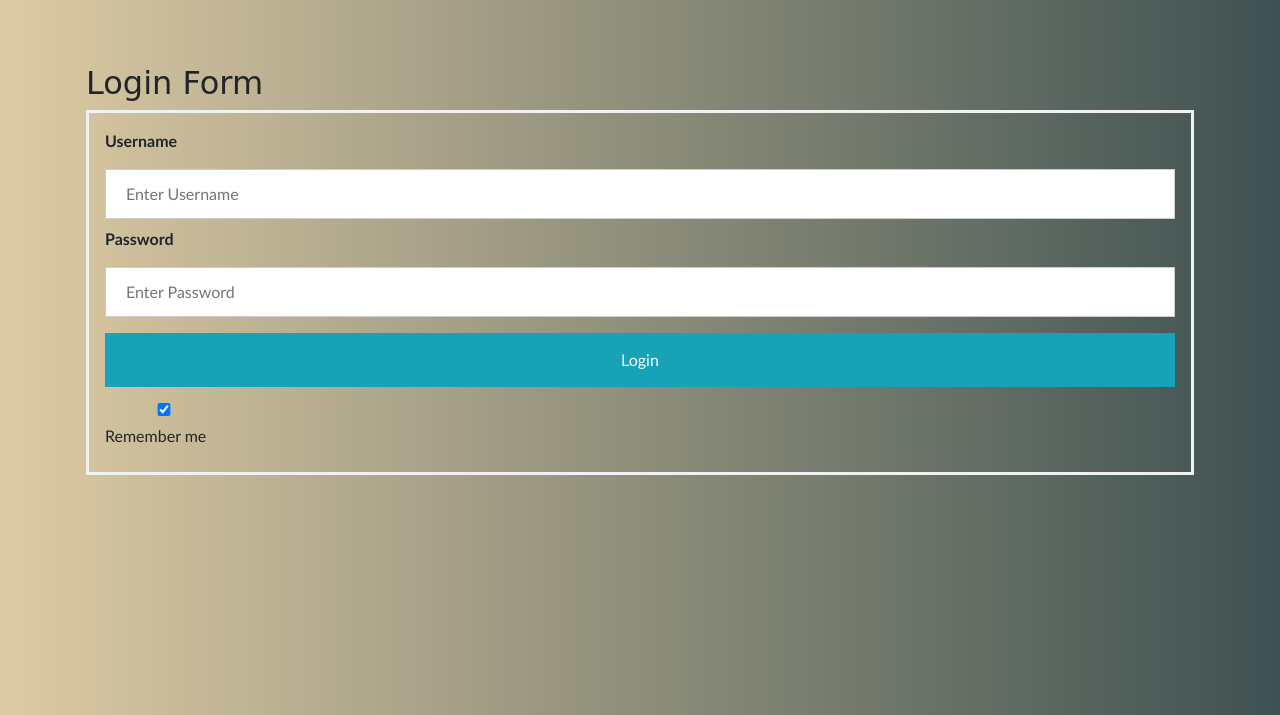
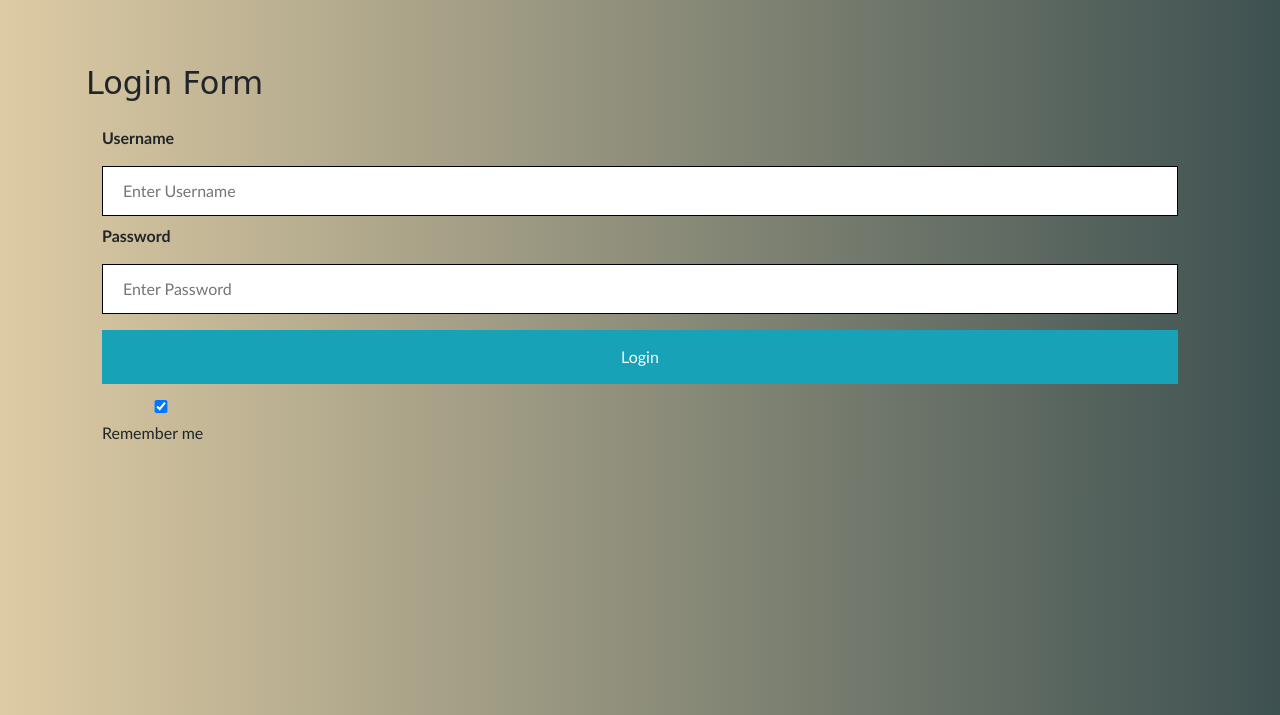
Before and after one commit to sanfeer-en/travel-inmakes, a Django app: page /credential/login in a window 1280 px wide. Shown: the top 715 px of the page. Run offline with Django 4.2, Linux system fonts and the light colour scheme; some web fonts are replaced.

Commit message:
final commit

```diff
--- a/templates/index.html
+++ b/templates/index.html
@@ -32,8 +32,8 @@
 								<ul class="d-flex flex-row align-items-start justify-content-start">
 									<li><a href="index.html">Home</a></li>
 									<li class="active"><a href="about.html">About us</a></li>
-									{% if callauthuser.is_authenticated %}
-									<li>User{{callauthuser.username}}</li>
+									{% if user.is_authenticated %}
+									<li>User{{user.username}}</li>
 									<li><a href="credential/logout">Logout</a></li>
 									{% else %}
 
--- a/templates/login.html
+++ b/templates/login.html
@@ -16,7 +16,7 @@
         @import url('https://fonts.googleapis.com/css2?family=Sigmar&display=swap');
 
 
-        form {border: 3px solid #f1f1f1;}
+        /* form {border: 1px solid #b6b6b6;} */
         body {
             background-image: linear-gradient(to right, #DECBA4, #3E5151);
         }
@@ -25,7 +25,7 @@
           padding: 12px 20px;
           margin: 8px 0;
           display: inline-block;
-          border: 1px solid #ccc;
+          border: 1px solid #000000;
           box-sizing: border-box;
         }
 
```
